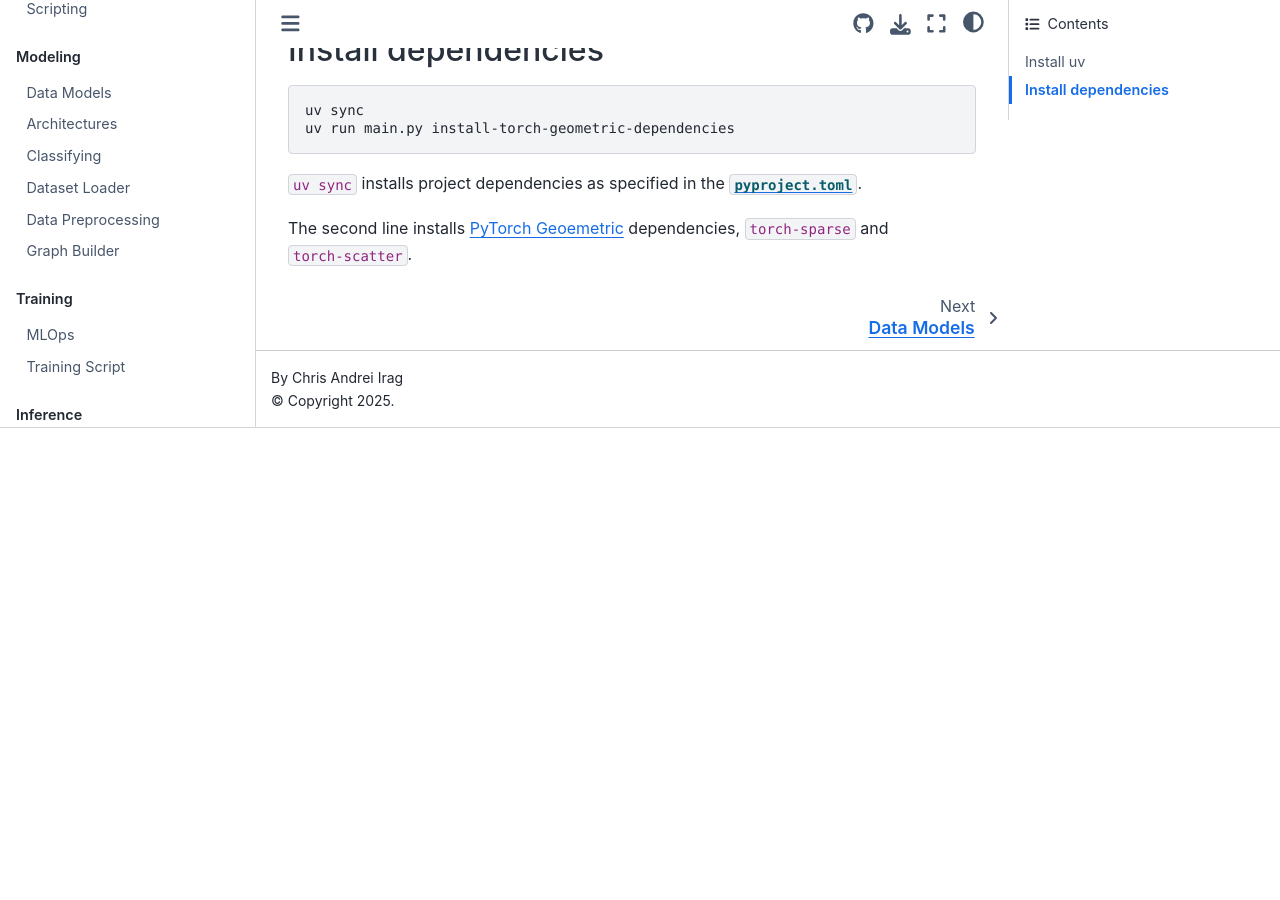
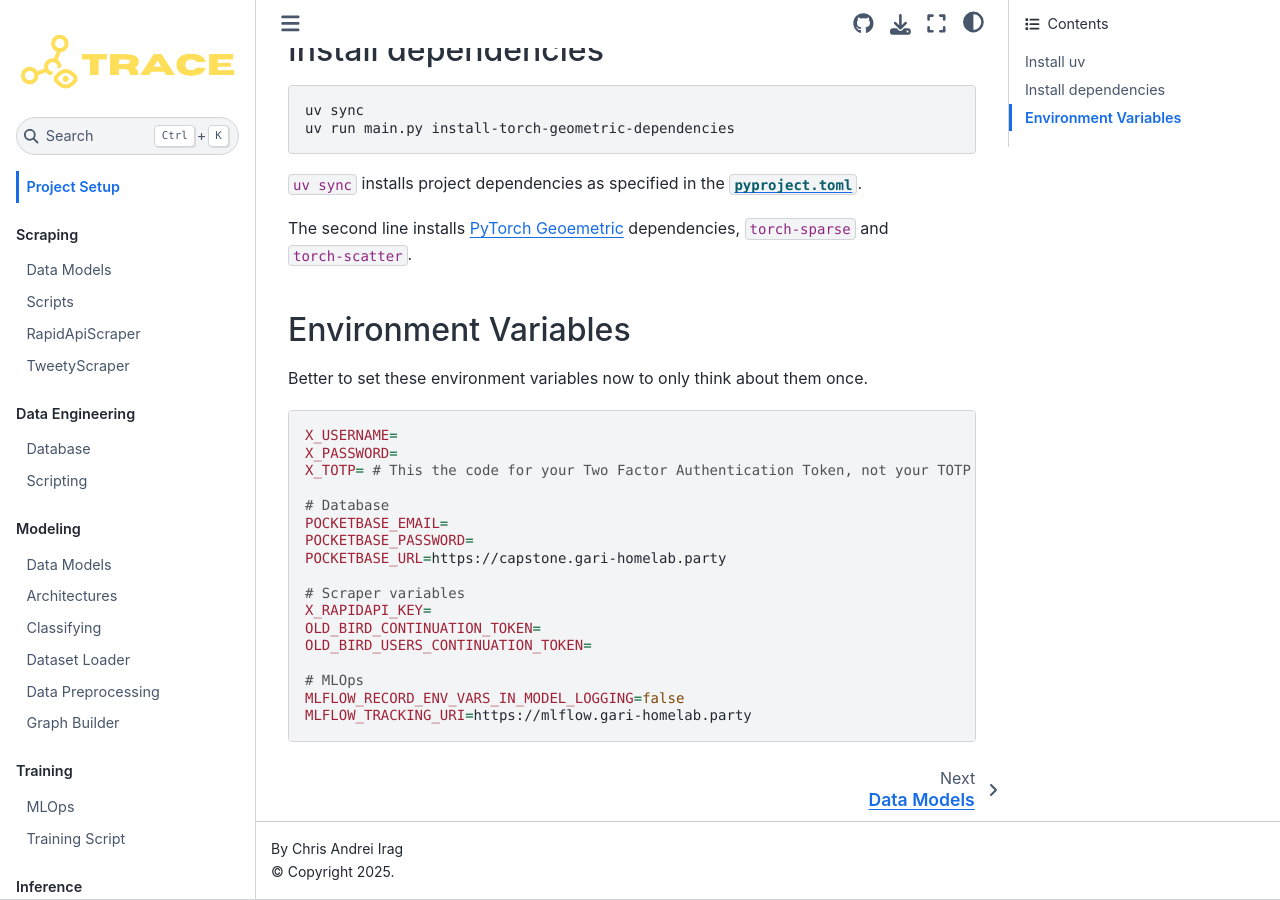
Before and after one commit to iragca/capstone-project-2, a Jupyter Book: the page built from docs/content/introduction.md, in a window 1280 px wide and 900 px high, scrolled down 788 px. Built offline with Jupyter Book 1.0.4 settings and Sphinx 7.4.7 and the Sphinx Book theme 1.1.4, drawn with Linux system fonts in a browser that asks for light colours; before the commit the page ends 1216 px from its top, so only the background shows below that.

Commit message:
docs: update introduction with environment variables

````diff
--- a/docs/content/introduction.md
+++ b/docs/content/introduction.md
@@ -46,3 +46,27 @@ uv run main.py install-torch-geometric-dependencies
 `uv sync` installs project dependencies as specified in the [`pyproject.toml`](https://github.com/iragca/capstone-project-2/blob/master/pyproject.toml).
 
 The second line installs [PyTorch Geoemetric](https://pytorch-geometric.readthedocs.io/en/latest/) dependencies, `torch-sparse` and `torch-scatter`.
+
+## Environment Variables
+
+Better to set these environment variables now to only think about them once.
+
+```bash
+X_USERNAME=
+X_PASSWORD=
+X_TOTP= # This the code for your Two Factor Authentication Token, not your TOTP
+
+# Database
+POCKETBASE_EMAIL=
+POCKETBASE_PASSWORD=
+POCKETBASE_URL=https://capstone.gari-homelab.party
+
+# Scraper variables
+X_RAPIDAPI_KEY=
+OLD_BIRD_CONTINUATION_TOKEN=
+OLD_BIRD_USERS_CONTINUATION_TOKEN=
+
+# MLOps
+MLFLOW_RECORD_ENV_VARS_IN_MODEL_LOGGING=false
+MLFLOW_TRACKING_URI=https://mlflow.gari-homelab.party
+```
````
